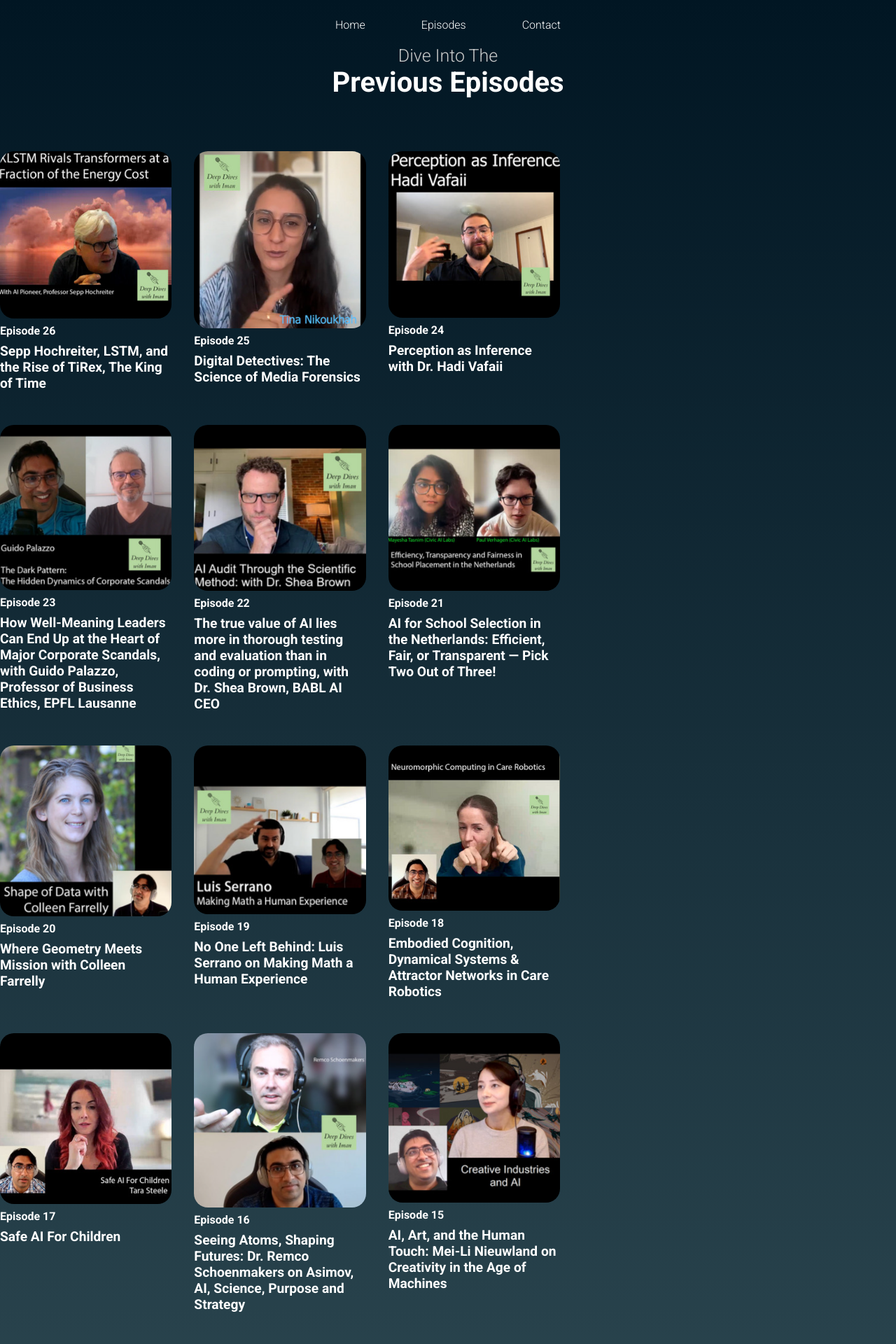
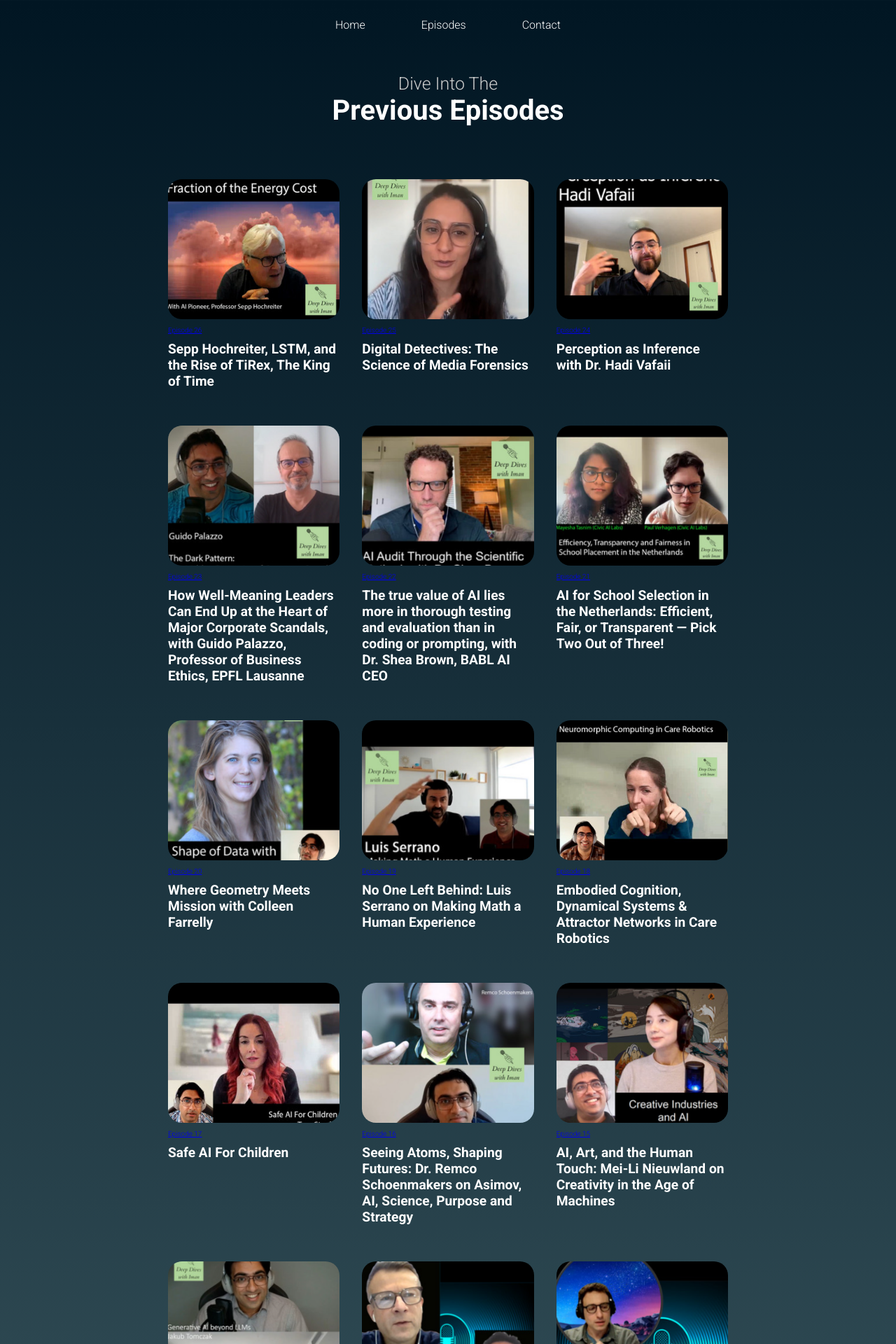
Before and after one commit to ivetkalchev/deepdivepod, a Jekyll site: the page built from episodes.html, in a window 1280 px wide. Shown: the top 1920 px of the page at 70% size. Built offline with Jekyll 4.4.1, drawn with Linux system fonts in a browser that asks for light colours.

Commit message:
edit on css ep

```diff
--- a/assets/css/episodes-styles.css
+++ b/assets/css/episodes-styles.css
@@ -7,7 +7,8 @@ body {
     flex-direction: column;
     align-items: center;
     justify-content: center;
-    padding: 40px 0px 45px 0px;
+    padding: 0px 0px 45px 0px;
+    margin-top: 80px;
     width: 100%;
     box-sizing: border-box;
 }
@@ -28,12 +29,11 @@ body {
     text-align: center;
 }
 
-/*center section*/
 .episodes-list {
     display: grid;
     grid-template-columns: repeat(3, 1fr);
     gap: 32px;
-    margin: 10px 0;
+    margin: 10px auto;
     width: 800px;
 }
 
@@ -49,18 +49,20 @@ body {
 
 .episode-cover {
     width: 100%;
-    height: auto;
+    height: 200px;
+    object-fit: cover;
     display: block;
     border-radius: 20px;
 }
 
 .episode-card h3 {
-    margin: 0.5rem 0;
-    font-size: 1rem;
+    margin: 10px 0px;
+    font-size: 10px;
+    font-weight: 300;
 }
 
 .episode-card h2 {
-    margin: 0.5rem 0 1rem;
+    margin: 10px 0px 20px;
     font-size: 1.2rem;
 }
 
--- a/episodes.html
+++ b/episodes.html
@@ -18,9 +18,11 @@ css: episodes-styles.css
     {% assign sorted_episodes = site.episodes | sort: "episode_number" | reverse %}
     {% for episode in sorted_episodes %}
         <article class="episode-card">
-            <img src="{{ episode.cover }}" alt="{{ episode.title }}" class="episode-cover">
-            <h3>Episode {{ episode.episode_number }}</h3>
-            <h2><a href="{{ episode.url }}">{{ episode.title }}</a></h2>
+            <a href="{{ episode.url }}">
+                <img src="{{ episode.cover }}" alt="{{ episode.title }}" class="episode-cover">
+                <h3>Episode {{ episode.episode_number }}</h3>
+                <h2><a href="{{ episode.url }}">{{ episode.title }}</h2>
+            </a>
         </article>
     {% endfor %}
 </div>
```
